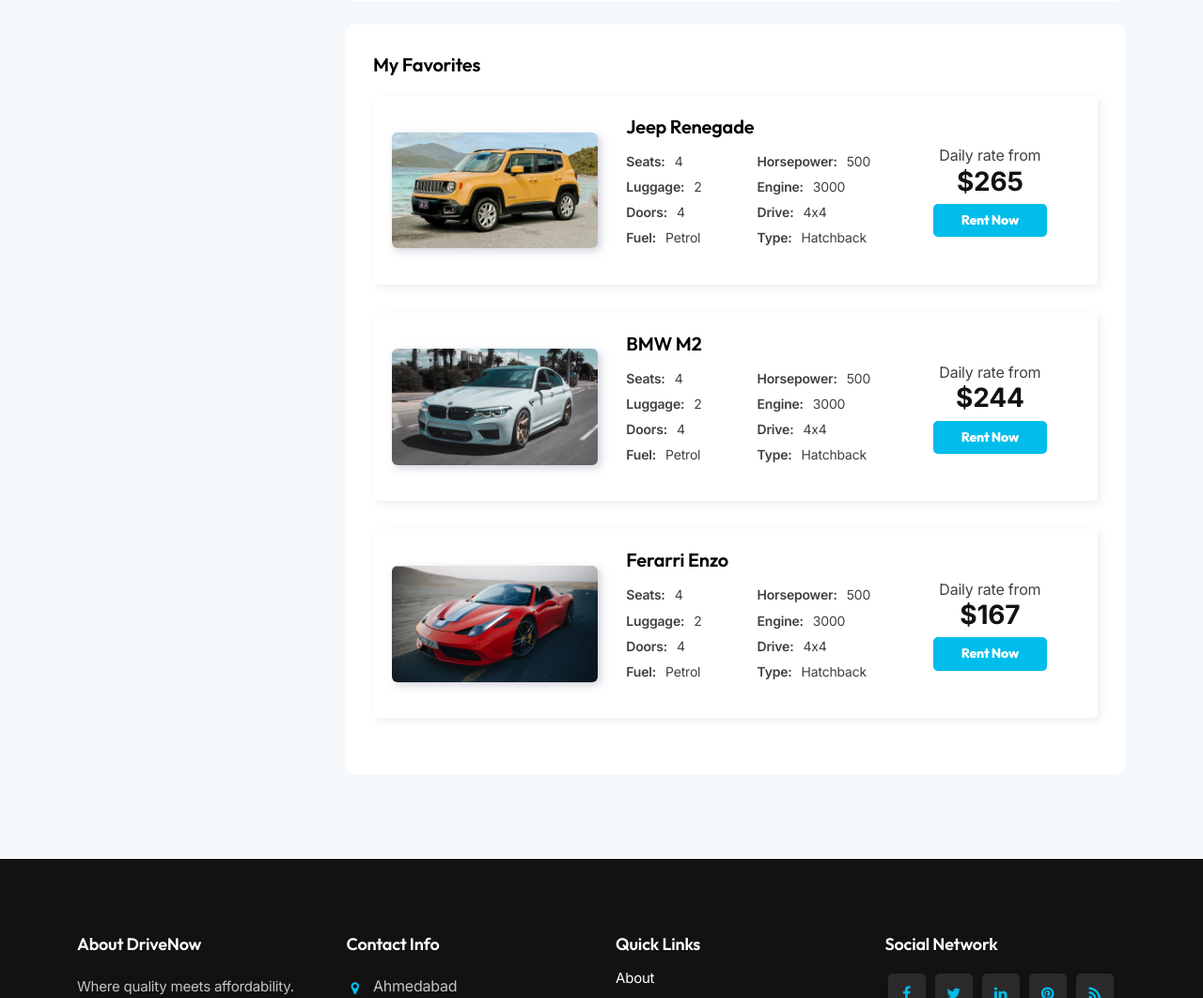
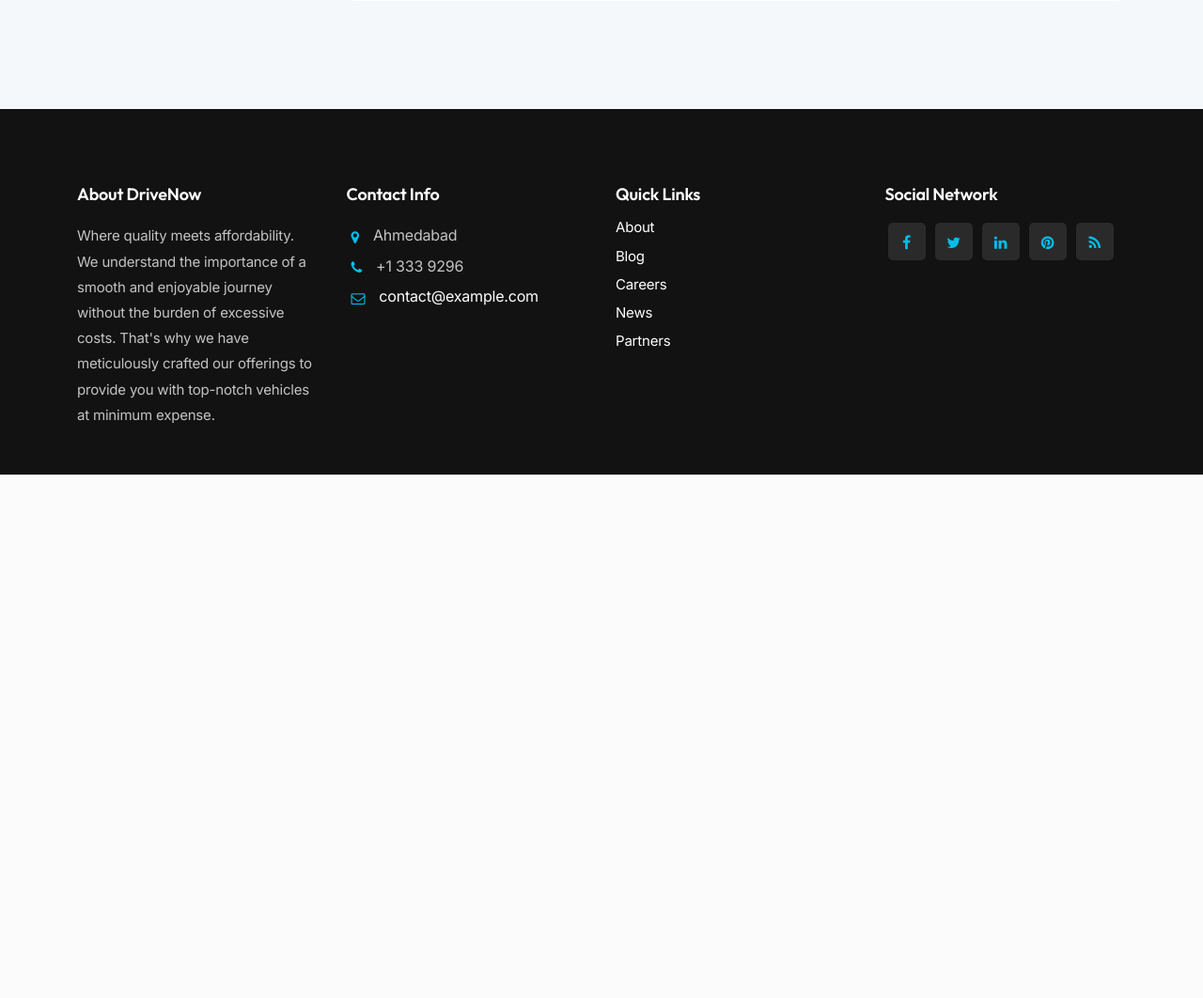
Before and after one commit to jaydesai2304/DriveNow, a Django app: page /dashboard/ in a window 1280 px wide. Shown: the part 2132-3194 px from the top of the page at 94% size. After the commit the page ends 2637 px from the top, so only its background shows below. Run offline with Django 5.2, Linux system fonts and the light colour scheme; some libraries are stand-ins or nearby versions.

Commit message:
minor changes in html pages

```diff
--- a/drivenow/drive/templates/account-dashboard.html
+++ b/drivenow/drive/templates/account-dashboard.html
@@ -195,93 +195,6 @@
                                     </tbody>
                                 </table>
                             </div>
-                            <div class="card padding30 rounded-5">
-                                <h4>My Favorites</h4>
-                                <div class="spacer-10"></div>
-                                <div class="de-item-list no-border mb30">
-                                    <div class="d-img">
-                                        <img src="{% static 'images/jeep-renegade.jpg' %}" class="img-fluid" alt="">
-                                    </div>
-                                    <div class="d-info">
-                                        <div class="d-text">
-                                            <h4>Jeep Renegade</h4>
-                                            <div class="d-atr-group">
-                                                <ul class="d-atr">
-                                                    <li><span>Seats:</span>4</li>
-                                                    <li><span>Luggage:</span>2</li>
-                                                    <li><span>Doors:</span>4</li>
-                                                    <li><span>Fuel:</span>Petrol</li>
-                                                    <li><span>Horsepower:</span>500</li>
-                                                    <li><span>Engine:</span>3000</li>
-                                                    <li><span>Drive:</span>4x4</li>
-                                                    <li><span>Type:</span>Hatchback</li>
-                                                </ul>
-                                            </div>
-                                        </div>
-                                    </div>
-                                    <div class="d-price">
-                                        Daily rate from <span>$265</span>
-                                        <a class="btn-main" href="car-single.html">Rent Now</a>
-                                    </div>
-                                    <div class="clearfix"></div>
-                                </div>
-
-                                <div class="de-item-list no-border mb30">
-                                    <div class="d-img">
-                                        <img src="{% static 'images/bmw-m5.jpg' %}" class="img-fluid" alt="">
-                                    </div>
-                                    <div class="d-info">
-                                        <div class="d-text">
-                                            <h4>BMW M2</h4>
-                                            <div class="d-atr-group">
-                                                <ul class="d-atr">
-                                                    <li><span>Seats:</span>4</li>
-                                                    <li><span>Luggage:</span>2</li>
-                                                    <li><span>Doors:</span>4</li>
-                                                    <li><span>Fuel:</span>Petrol</li>
-                                                    <li><span>Horsepower:</span>500</li>
-                                                    <li><span>Engine:</span>3000</li>
-                                                    <li><span>Drive:</span>4x4</li>
-                                                    <li><span>Type:</span>Hatchback</li>
-                                                </ul>
-                                            </div>
-                                        </div>
-                                    </div>
-                                    <div class="d-price">
-                                        Daily rate from <span>$244</span>
-                                        <a class="btn-main" href="car-single.html">Rent Now</a>
-                                    </div>
-                                    <div class="clearfix"></div>
-                                </div>
-
-                                <div class="de-item-list no-border mb30">
-                                    <div class="d-img">
-                                        <img src="{% static 'images/ferrari-enzo.jpg' %}" class="img-fluid" alt="">
-                                    </div>
-                                    <div class="d-info">
-                                        <div class="d-text">
-                                            <h4>Ferarri Enzo</h4>
-                                            <div class="d-atr-group">
-                                                <ul class="d-atr">
-                                                    <li><span>Seats:</span>4</li>
-                                                    <li><span>Luggage:</span>2</li>
-                                                    <li><span>Doors:</span>4</li>
-                                                    <li><span>Fuel:</span>Petrol</li>
-                                                    <li><span>Horsepower:</span>500</li>
-                                                    <li><span>Engine:</span>3000</li>
-                                                    <li><span>Drive:</span>4x4</li>
-                                                    <li><span>Type:</span>Hatchback</li>
-                                                </ul>
-                                            </div>
-                                        </div>
-                                    </div>
-                                    <div class="d-price">
-                                        Daily rate from <span>$167</span>
-                                        <a class="btn-main" href="car-single.html">Rent Now</a>
-                                    </div>
-                                    <div class="clearfix"></div>
-                                </div>
-                            </div>
                         </div>
                     </div>
                 </div>
--- a/drivenow/drive/templates/header.html
+++ b/drivenow/drive/templates/header.html
@@ -32,7 +32,7 @@
                                 <div class="de-flex-col">
                                     <!-- logo begin -->
                                     <div id="logo">
-                                        <a href="index.html">
+                                        <a href="{% url 'index' %}">
                                             <h2 class="logo-1" style="color: white;" color: white;>DriveNow</h2>
                                             <h2 class="logo-2">DriveNow</h2>
                                         </a>
```
Also changed, not shown: drivenow/drive/templates/account-profile.html (+16 -13 lines).
